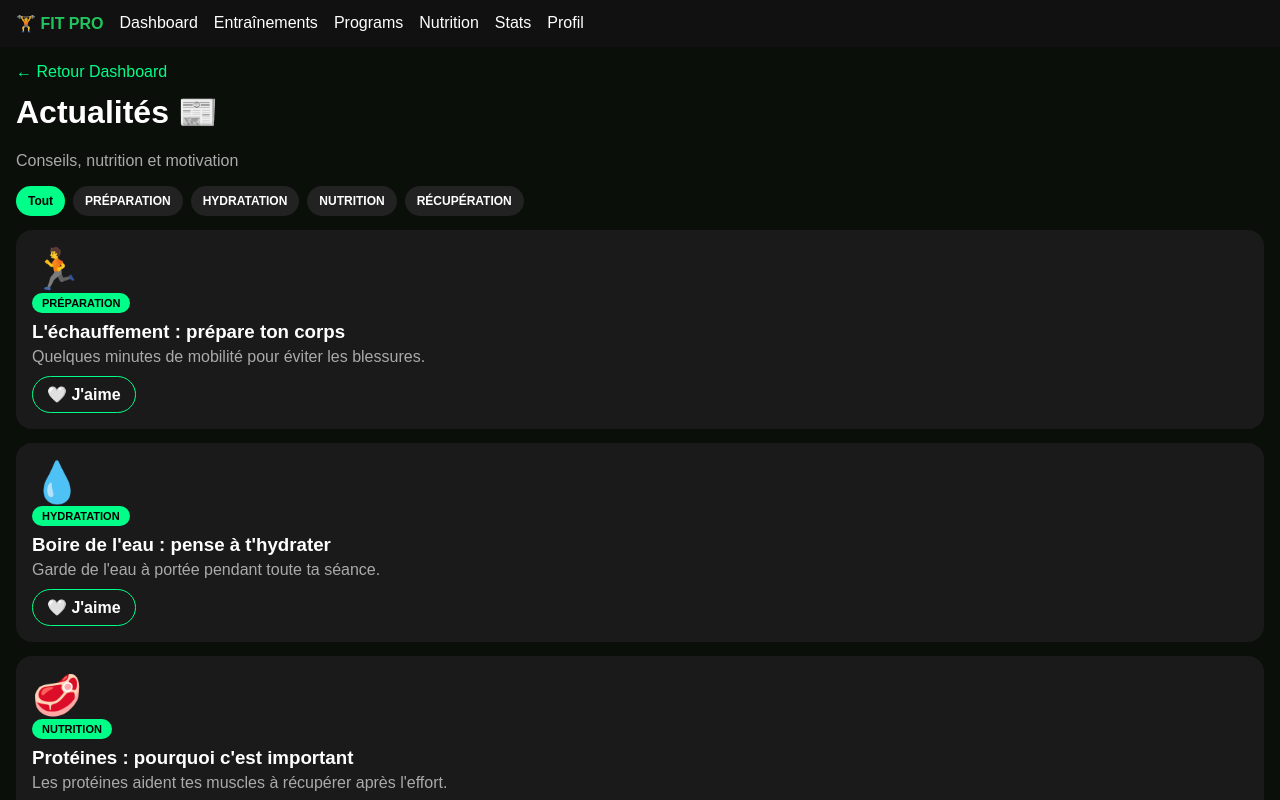
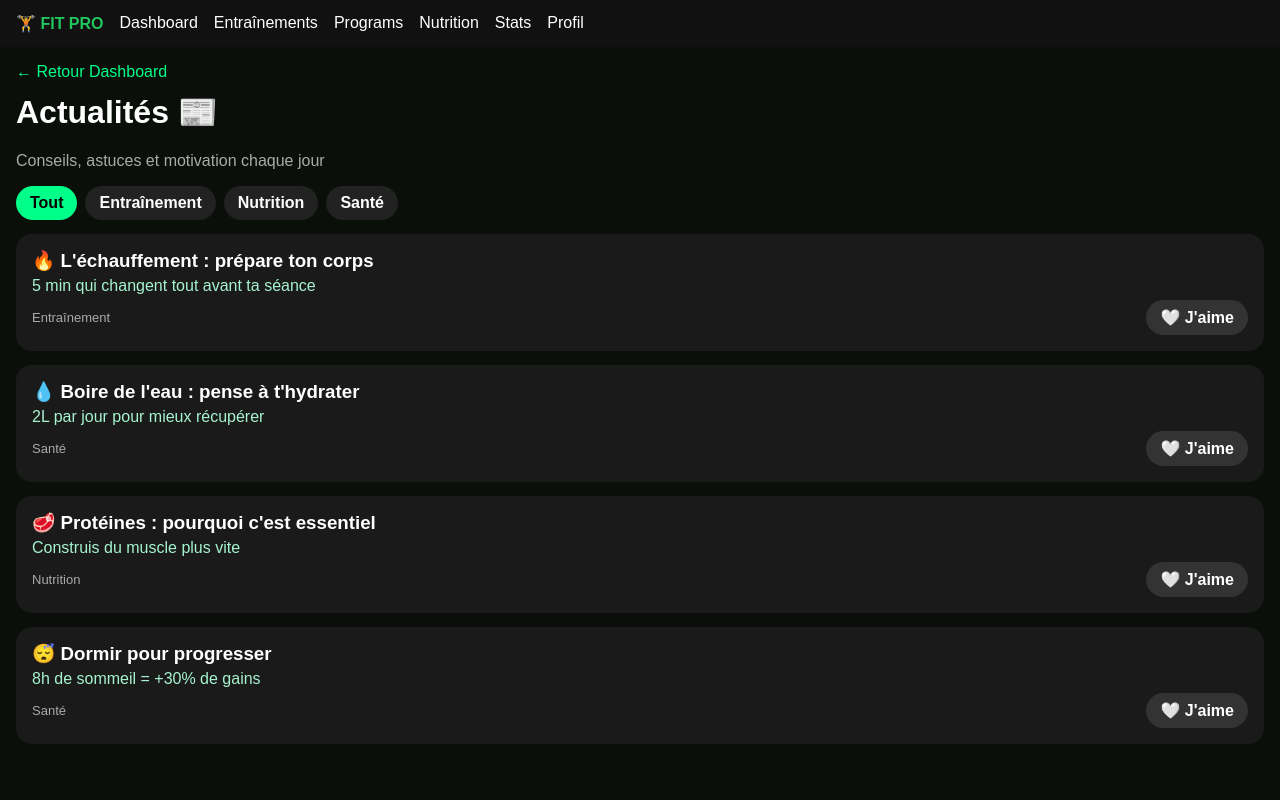
Before and after one commit to actionsdiallo-lgtm/fit-pro, a Next.js app: page /actualites in a window 1280 px wide. Shown: the top 800 px of the page. Built offline with nearby package versions, Linux system fonts and the light colour scheme.

Commit message:
Refactor articles and filter logic in ActualitesPage
Updated article properties to include 'cat' instead of 'category' and modified filter logic accordingly.

```diff
--- a/src/app/actualites/page.tsx
+++ b/src/app/actualites/page.tsx
@@ -6,33 +6,34 @@ export default function ActualitesPage() {
   const [filter, setFilter] = useState("Tout");
   const [liked, setLiked] = useState<number[]>([]);
   const articles = [
-    { title: "L'échauffement : prépare ton corps", category: "PRÉPARATION", desc: "Quelques minutes de mobilité pour éviter les blessures.", emoji: "🏃" },
-    { title: "Boire de l'eau : pense à t'hydrater", category: "HYDRATATION", desc: "Garde de l'eau à portée pendant toute ta séance.", emoji: "💧" },
-    { title: "Protéines : pourquoi c'est important", category: "NUTRITION", desc: "Les protéines aident tes muscles à récupérer après l'effort.", emoji: "🥩" },
-    { title: "Dormir pour progresser", category: "RÉCUPÉRATION", desc: "Le sommeil c'est là que tes muscles grandissent vraiment.", emoji: "😴" },
+    { title: "L'échauffement : prépare ton corps", desc: "5 min qui changent tout avant ta séance", cat: "Entraînement", emoji: "🔥" },
+    { title: "Boire de l'eau : pense à t'hydrater", desc: "2L par jour pour mieux récupérer", cat: "Santé", emoji: "💧" },
+    { title: "Protéines : pourquoi c'est essentiel", desc: "Construis du muscle plus vite", cat: "Nutrition", emoji: "🥩" },
+    { title: "Dormir pour progresser", desc: "8h de sommeil = +30% de gains", cat: "Santé", emoji: "😴" },
   ];
-  const filtered = filter === "Tout" ? articles : articles.filter(a => a.category === filter);
+  const filtered = filter === "Tout" ? articles : articles.filter(a => a.cat === filter);
   return (
     <div style={{ padding: 16, backgroundColor: "#0A0F0A", minHeight: "100vh", color: "white" }}>
       <Link href="/dashboard" style={{ color: "#00FF88", textDecoration: "none" }}>← Retour Dashboard</Link>
       <h1 style={{ marginTop: 12 }}>Actualités 📰</h1>
-      <p style={{ color: "#AAA" }}>Conseils, nutrition et motivation</p>
+      <p style={{ color: "#AAA" }}>Conseils, astuces et motivation chaque jour</p>
 
       <div style={{ display: "flex", gap: 8, marginTop: 12, flexWrap: "wrap" }}>
-        {["Tout", "PRÉPARATION", "HYDRATATION", "NUTRITION", "RÉCUPÉRATION"].map(f => (
-          <button key={f} onClick={() => setFilter(f)} style={{ padding: "8px 12px", borderRadius: 20, border: "none", backgroundColor: filter === f ? "#00FF88" : "#222", color: filter === f ? "black" : "white", fontWeight: "bold", fontSize: 12 }}>{f}</button>
+        {["Tout", "Entraînement", "Nutrition", "Santé"].map(f => (
+          <button key={f} onClick={() => setFilter(f)} style={{ padding: "8px 14px", borderRadius: 20, border: "none", backgroundColor: filter === f ? "#00FF88" : "#222", color: filter === f ? "black" : "white", fontWeight: "bold" }}>{f}</button>
         ))}
       </div>
 
       {filtered.map((a, i) => (
         <div key={i} style={{ marginTop: 14, padding: 16, backgroundColor: "#1A1A1A", borderRadius: 16 }}>
-          <div style={{ fontSize: 40 }}>{a.emoji}</div>
-          <span style={{ backgroundColor: "#00FF88", color: "black", padding: "4px 10px", borderRadius: 20, fontSize: 11, fontWeight: "bold" }}>{a.category}</span>
-          <h3 style={{ margin: "10px 0 5px" }}>{a.title}</h3>
-          <p style={{ color: "#AAA", margin: 0 }}>{a.desc}</p>
-          <button onClick={() => setLiked(liked.includes(i) ? liked.filter(l => l !== i) : [...liked, i])} style={{ marginTop: 10, backgroundColor: "transparent", border: "1px solid #00FF88", color: liked.includes(i) ? "#00FF88" : "white", padding: "8px 14px", borderRadius: 20, fontWeight: "bold" }}>{liked.includes(i) ? "❤️ Aimé" : "🤍 J'aime"}</button>
+          <h3 style={{ margin: 0 }}>{a.emoji} {a.title}</h3>
+          <p style={{ color: "#A7F3D0", margin: "5px 0" }}>{a.desc}</p>
+          <div style={{ display: "flex", justifyContent: "space-between", alignItems: "center" }}>
+            <span style={{ color: "#AAA", fontSize: 13 }}>{a.cat}</span>
+            <button onClick={() => setLiked(liked.includes(i) ? liked.filter(l => l !== i) : [...liked, i])} style={{ backgroundColor: liked.includes(i) ? "#FF2D55" : "#333", color: "white", padding: "8px 14px", borderRadius: 20, border: "none", fontWeight: "bold" }}>{liked.includes(i) ? "❤️ Aimé" : "🤍 J'aime"}</button>
+          </div>
         </div>
       ))}
     </div>
   );
-                                                                                                                                                              }
+          }
```
